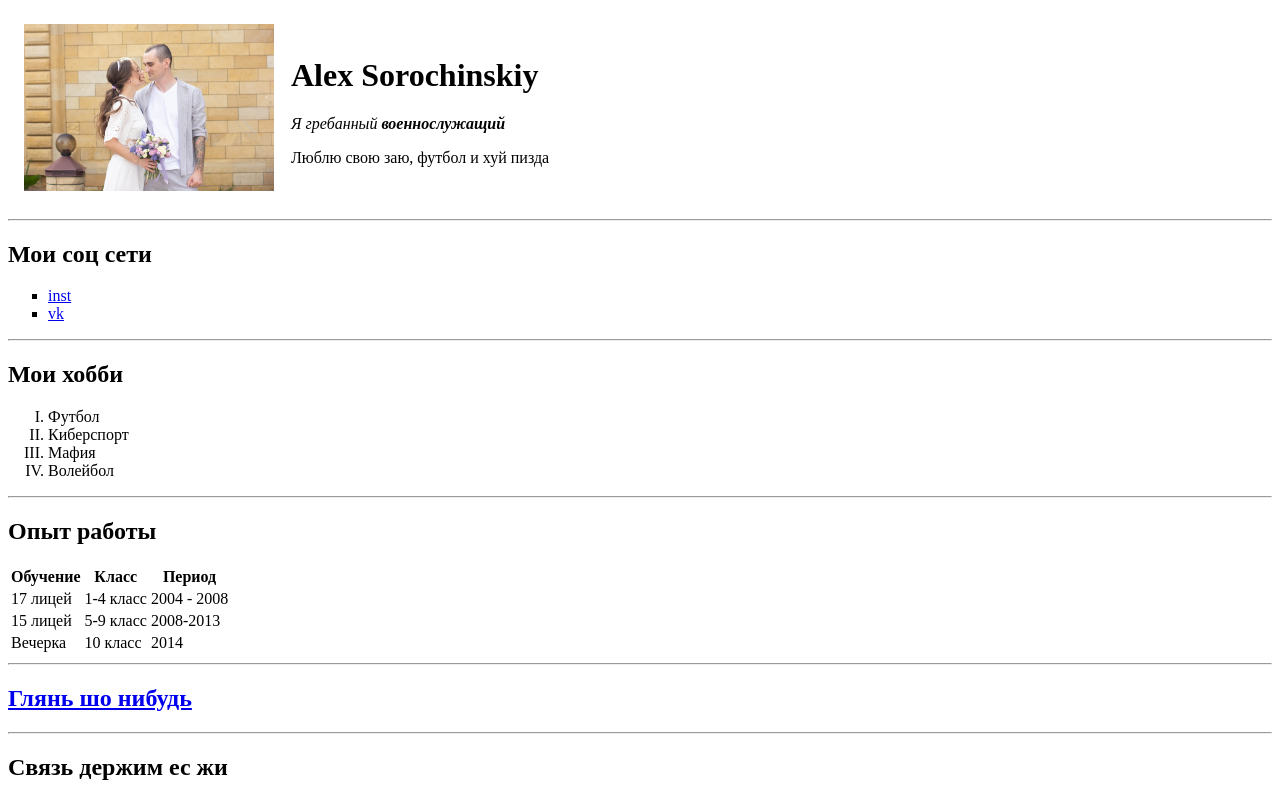
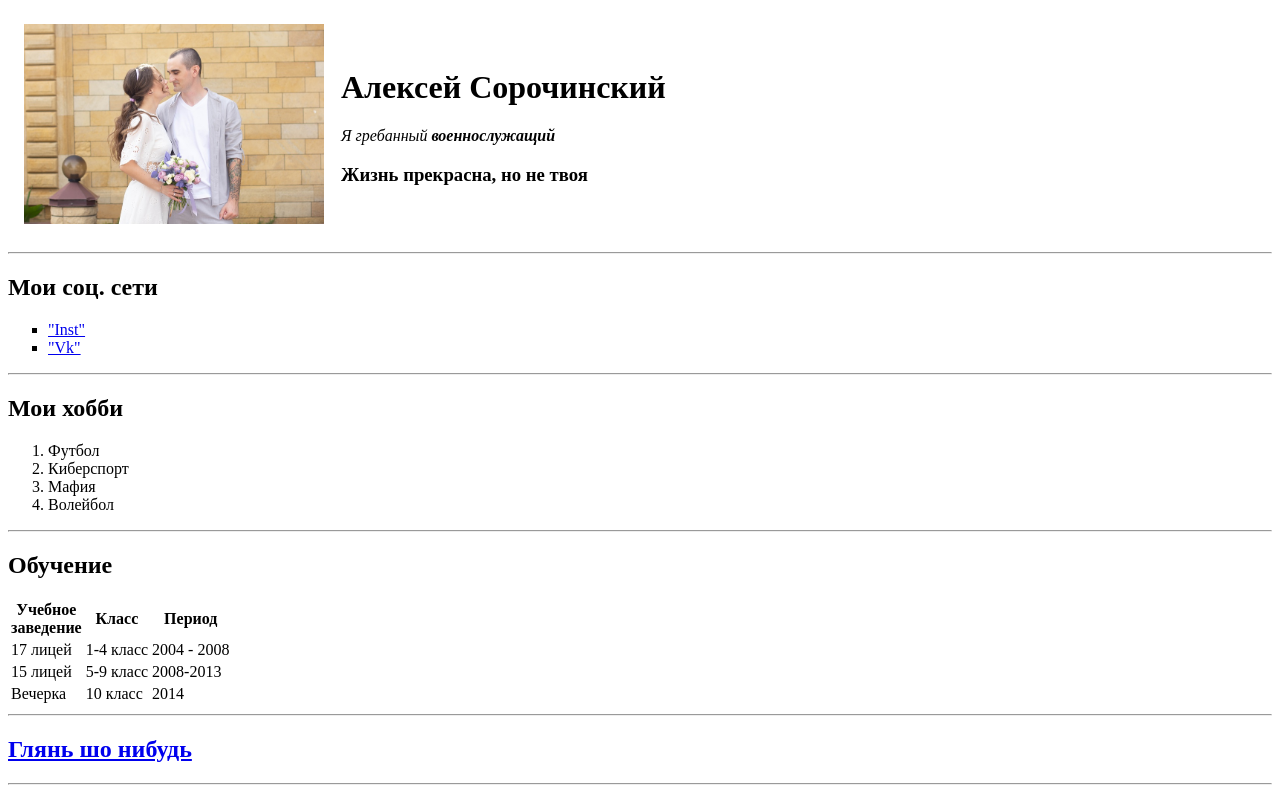
Before and after one commit to Froz33n/cv, a plain HTML site: page index.html in a window 1280 px wide. Shown: the top 798 px of the page. Drawn offline with Linux system fonts and the light colour scheme.

Commit message:
Add files via upload

```diff
--- a/index.html
+++ b/index.html
@@ -2,16 +2,16 @@
 <html>
 <head>
     <meta charset="UTF-8">
-    <title>First station</title>
+    <title>Первая страничка</title>
 </head>
 <body>
     <table cellspacing="15">
 <tr>
-    <td> <img src="Photo.jpg" width="250" alt="Шо то наебнулось"></td>
+    <td> <img src="Photo.jpg" width="300" alt="Шо то наебнулось"></td>
 
-    <td> <h1>Alex Sorochinskiy</h1>
+    <td> <h1> <strong>Алексей Сорочинский</strong> </h1>
         <p> <em> Я гребанный <strong>военнослужащий</strong>  </em> </p>
-        <p>Люблю свою заю, футбол и хуй пизда</p></td>
+        <p><h3>Жизнь прекрасна, но не твоя</h3></p></td>
 
 </tr>
 
@@ -19,14 +19,14 @@
 
 
 <hr>
-<h2>Мои соц сети</h2>
+<h2>Мои соц. сети</h2>
 <ul type="square">
-    <li> <a href="https://instagram.com/froz33n" target="_blank">inst</a> </li>
-    <li> <a href="https://vk.com/froz33n"target="_blank">vk</a> </li></ul>
+    <li> <a href="https://instagram.com/froz33n" target="_blank">"Inst"</a> </li>
+    <li> <a href="https://vk.com/froz33n"target="_blank">"Vk"</a> </li></ul>
     <hr>
 
 <h2>Мои хобби</h2>
-<ol type="I">
+<ol type="1">
     <li>Футбол</li>
     <li>Киберспорт</li>
     <li>Мафия</li>
@@ -34,10 +34,11 @@
     <hr>
 
 
-<h2>Опыт работы</h2>
+<h2>Обучение</h2>
 <table>
         <tr>
-        <th>Обучение</th>
+        <th>Учебное
+           <br> заведение</th>
         <th>Класс</th>
         <th>Период</th>
        </tr>
```
